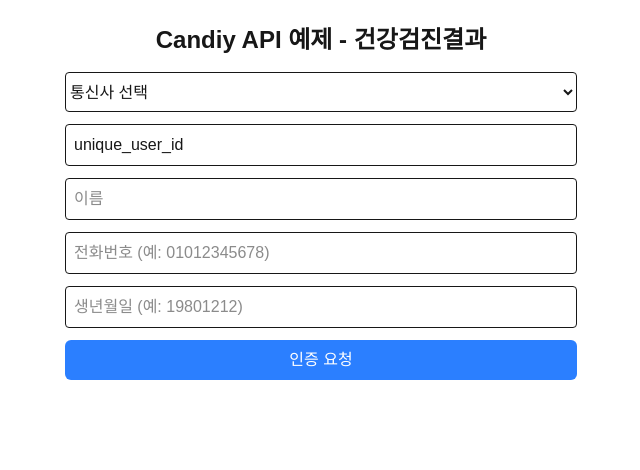
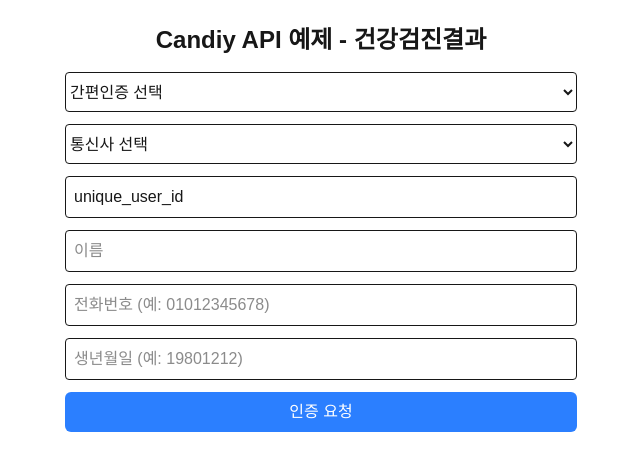
Before and after one commit to parkeugene/candiy-api-nextjs-example, a Next.js app: page /nhis/checkup in a window 1280 px wide. Shown: the top 470 px of the page, without its empty margins (319-959 px from the left). Built offline with nearby package versions, Linux system fonts and the light colour scheme.

Commit message:
chore: fix validation

```diff
--- a/src/app/components/form/NhisForm.tsx
+++ b/src/app/components/form/NhisForm.tsx
@@ -42,6 +42,7 @@
             renderLoginTypeLevelField={renderLoginTypeLevelField}
             renderTelecomSelectField={renderTelecomSelectField}
             additionalFields={additionalFields}
+            showLoginTypeLevel={true}
         />
     );
 };
--- a/src/app/utils/hira-validation.ts
+++ b/src/app/utils/hira-validation.ts
@@ -29,7 +29,7 @@
         if (!formData[key as keyof FormDataType]) {
             switch (key) {
                 case "loginTypeLevel":
-                    if (String(formData.loginType) === "1" && !formData.loginTypeLevel) {
+                    if (String(formData.loginType) === "1") {
                         errorMsg = "간편인증 선택은 필수 입력값입니다.";
                     }
                     break;
```
